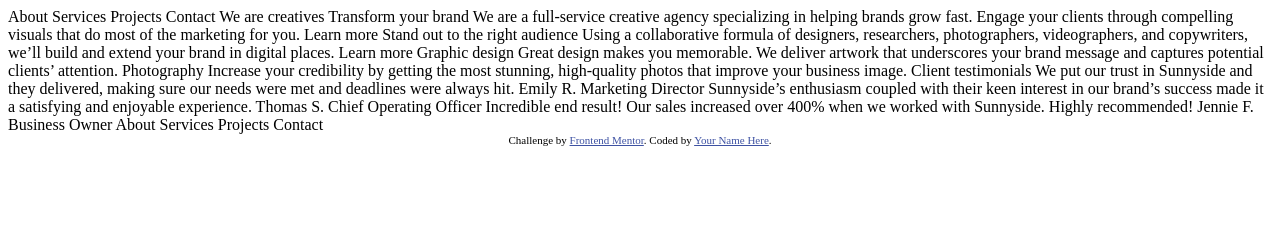
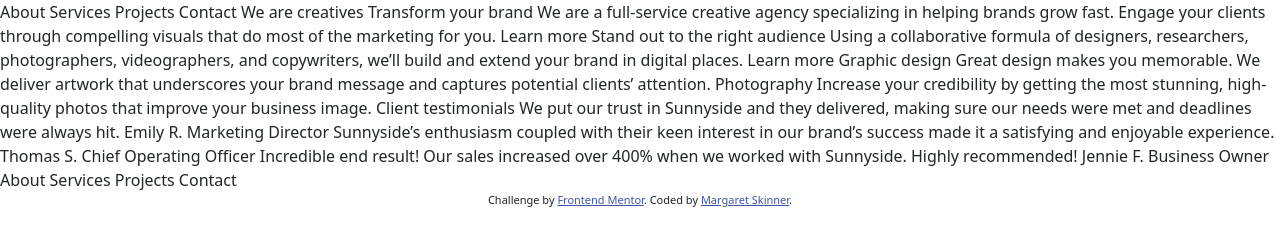
Before and after one commit to mtskinner915/fm-sunnyside-agency-lp-challenge, a plain HTML site: page index.html in a window 1280 px wide. Drawn offline with nearby package versions, Linux system fonts and the light colour scheme.

Commit message:
Imported Google Fonts and Bootstrap into HTML head

```diff
--- a/index.html
+++ b/index.html
@@ -3,7 +3,6 @@
   <head>
     <meta charset="UTF-8" />
     <meta name="viewport" content="width=device-width, initial-scale=1.0" />
-    <!-- displays site properly based on user's device -->
 
     <link
       rel="icon"
@@ -12,34 +11,55 @@
       href="./images/favicon-32x32.png"
     />
 
-    <title>Frontend Mentor | Sunnyside agency landing page</title>
+    <link rel="preconnect" href="https://fonts.googleapis.com" />
+    <link rel="preconnect" href="https://fonts.gstatic.com" crossorigin />
+    <link
+      href="https://fonts.googleapis.com/css2?family=Barlow:wght@600&display=swap"
+      rel="stylesheet"
+    />
+    <link rel="preconnect" href="https://fonts.googleapis.com" />
+    <link rel="preconnect" href="https://fonts.gstatic.com" crossorigin />
+    <link
+      href="https://fonts.googleapis.com/css2?family=Fraunces:opsz,wght@9..144,700;9..144,900&display=swap"
+      rel="stylesheet"
+    />
+
+    <link
+      href="https://cdn.jsdelivr.net/npm/bootstrap@5.2.0-beta1/dist/css/bootstrap.min.css"
+      rel="stylesheet"
+      integrity="sha384-0evHe/X+R7YkIZDRvuzKMRqM+OrBnVFBL6DOitfPri4tjfHxaWutUpFmBp4vmVor"
+      crossorigin="anonymous"
+    />
 
     <link rel="stylesheet" href="src/styles.css" />
+
+    <title>Frontend Mentor | Sunnyside agency landing page</title>
   </head>
   <body>
-    About Services Projects Contact We are creatives Transform your brand We are
-    a full-service creative agency specializing in helping brands grow fast.
-    Engage your clients through compelling visuals that do most of the marketing
-    for you. Learn more Stand out to the right audience Using a collaborative
-    formula of designers, researchers, photographers, videographers, and
-    copywriters, we’ll build and extend your brand in digital places. Learn more
-    Graphic design Great design makes you memorable. We deliver artwork that
-    underscores your brand message and captures potential clients’ attention.
-    Photography Increase your credibility by getting the most stunning,
-    high-quality photos that improve your business image. Client testimonials We
-    put our trust in Sunnyside and they delivered, making sure our needs were
-    met and deadlines were always hit. Emily R. Marketing Director Sunnyside’s
-    enthusiasm coupled with their keen interest in our brand’s success made it a
-    satisfying and enjoyable experience. Thomas S. Chief Operating Officer
-    Incredible end result! Our sales increased over 400% when we worked with
-    Sunnyside. Highly recommended! Jennie F. Business Owner About Services
-    Projects Contact
-
+    <div class="wrapper">
+      About Services Projects Contact We are creatives Transform your brand We
+      are a full-service creative agency specializing in helping brands grow
+      fast. Engage your clients through compelling visuals that do most of the
+      marketing for you. Learn more Stand out to the right audience Using a
+      collaborative formula of designers, researchers, photographers,
+      videographers, and copywriters, we’ll build and extend your brand in
+      digital places. Learn more Graphic design Great design makes you
+      memorable. We deliver artwork that underscores your brand message and
+      captures potential clients’ attention. Photography Increase your
+      credibility by getting the most stunning, high-quality photos that improve
+      your business image. Client testimonials We put our trust in Sunnyside and
+      they delivered, making sure our needs were met and deadlines were always
+      hit. Emily R. Marketing Director Sunnyside’s enthusiasm coupled with their
+      keen interest in our brand’s success made it a satisfying and enjoyable
+      experience. Thomas S. Chief Operating Officer Incredible end result! Our
+      sales increased over 400% when we worked with Sunnyside. Highly
+      recommended! Jennie F. Business Owner About Services Projects Contact
+    </div>
     <div class="attribution">
       Challenge by
       <a href="https://www.frontendmentor.io?ref=challenge" target="_blank"
         >Frontend Mentor</a
-      >. Coded by <a href="#">Your Name Here</a>.
+      >. Coded by <a href="#">Margaret Skinner</a>.
     </div>
   </body>
 </html>
```
